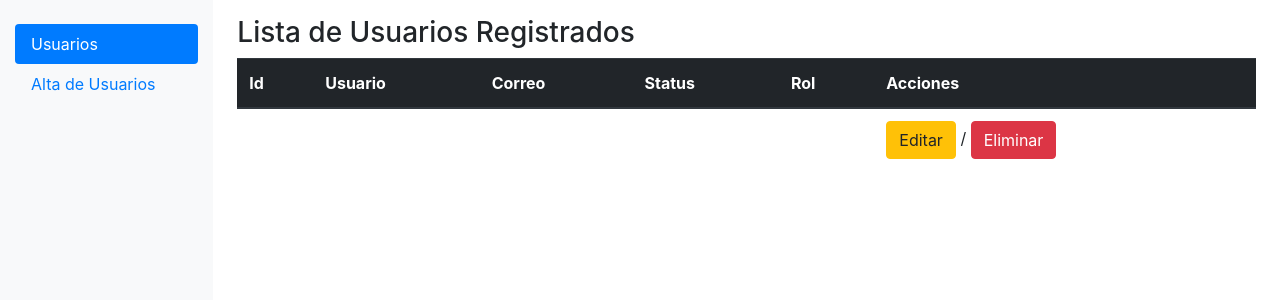
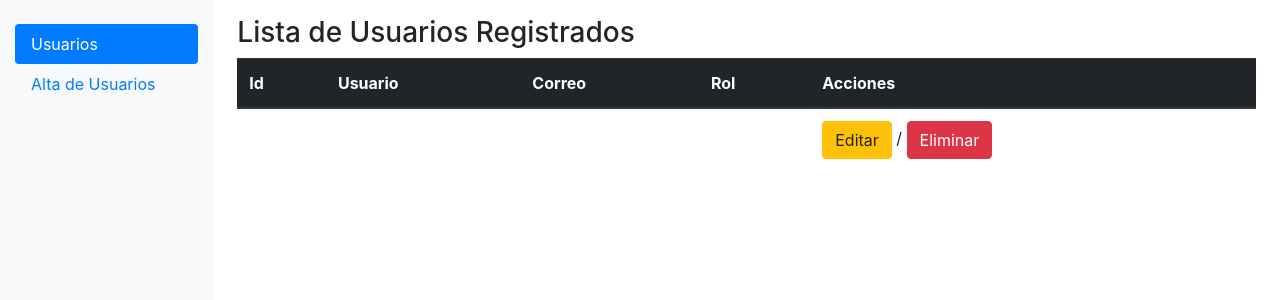
Before and after one commit to SkyllerXBruce/aleph, a CodeIgniter app: page /database/users in a window 1280 px wide. Shown: the part 62-362 px from the top of the page. Run offline with CodeIgniter, Linux system fonts and the light colour scheme; tables that the repository leaves empty or names only in its code hold one stand-in row (values such as "Sample post"); data that the repository does not hold is empty.

Commit message:
Se elimino de la DB  el status

```diff
--- a/application/controllers/Login.php
+++ b/application/controllers/Login.php
@@ -51,7 +51,6 @@ class Login extends CI_Controller {
 			$datos = array(
 				'id' => $res->Id,
 				'rol' => $res->Rol,
-				'status' => $res->Status,
 				'nombre_usuario' => $res->Nombre_Usuario,
 				'is_logged' => TRUE,
 			);
--- a/application/views/admin_sistema/show_users.php
+++ b/application/views/admin_sistema/show_users.php
@@ -8,7 +8,6 @@
       <th scope="col">Id</th>
       <th scope="col">Usuario</th>
       <th scope="col">Correo</th>
-			<th scope="col">Status</th>
 			<th scope="col">Rol</th>
 			<th scope="col">Acciones</th>
     </tr>
@@ -20,7 +19,6 @@
       	<th scope="row"><?= $item->Id ?></th>
       	<td><?= $item->Nombre_Usuario ?></td>
       	<td><?= $item->Correo ?></td>
-      	<td><?= $item->Status ?></td>
 				<td><?= $item->Rol ?></td>
 				<!-- Botones de Editar y Eliminar -->
       	<td><a class="btn btn-warning" href="<?=base_url('users/edit/'.$item->Id)?>" role="button">Editar</a> / <a class="btn btn-danger" href="<?=base_url('users/delete/'.$item->Id)?>" role="button">Eliminar</a></td>
```
